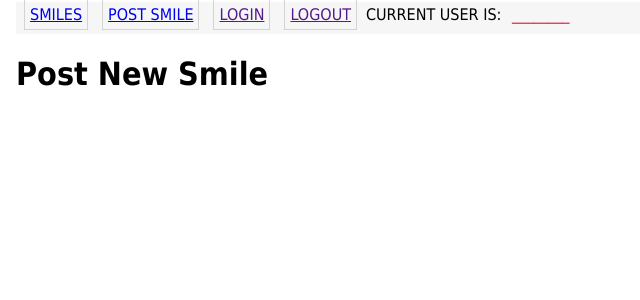
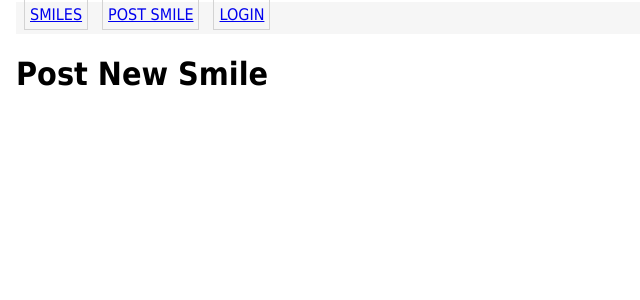
Before and after one commit to jack-balster/Social-Media-Flask-App, a Python web app: template smileApp_jack-balster/app/View/templates/create.html in a window 1280 px wide. Shown: the top 300 px of the page, without its empty margins (0-640 px from the left). Run offline with Jinja, Linux system fonts and the light colour scheme; the template is opened without the code that fills it, so the values that code supplies are empty; some libraries are stand-ins or nearby versions.

Commit message:
Update base.html

```diff
--- a/smileApp_jack-balster/app/View/templates/base.html
+++ b/smileApp_jack-balster/app/View/templates/base.html
@@ -7,6 +7,7 @@
        {% endif %}
        <link rel="stylesheet" href="{{ url_for('static', filename='css/main.css') }}">
        <!--TODO: (milestone 3)  Include `moment` library -->
+       {{ moment.include_moment() }}
     </head>
 
     <body>
@@ -17,10 +18,12 @@
                 <!-- TODO: (milestone 1) add the URL for the "Post Smile". -->
                 <td><a href="{{ url_for('routes.post_smile') }}" class = "button"> Post Smile </a></td>
                 <!-- TODO: (milestone 3) add the "Login" or "Logout" link. If the user is logged in, Login link should be displayed, otherwise Logout link should be displayed. -->
-                <td><a href="" class = "button"> Login </a></td>
-                <td><a href="" class = "button"> Logout </a></td>
-                <!-- TODO: (milestone 3) Replace "_______" below with the username of the current user.-->
-                <td> Current user is: <span class="useritem">________ </span> </td>
+                {% if current_user.is_authenticated %}
+                    <td><a href="{{ url_for('auth.logout') }}" class="button">Logout</a></td>
+                    <td>Current user is: <span class="useritem">{{ current_user.username }}</span></td>
+                {% else %}
+                    <td><a href="{{ url_for('auth.login') }}" class="button">Login</a></td>
+                {% endif %}
             </tr>
         </table>
         </div>
@@ -29,6 +32,7 @@
             {% if messages %}
                 {% for message in messages %}
                 <div> {{ message }}</div>
+
                 {% endfor %}
             {% endif %}
             {% endwith %}
```
